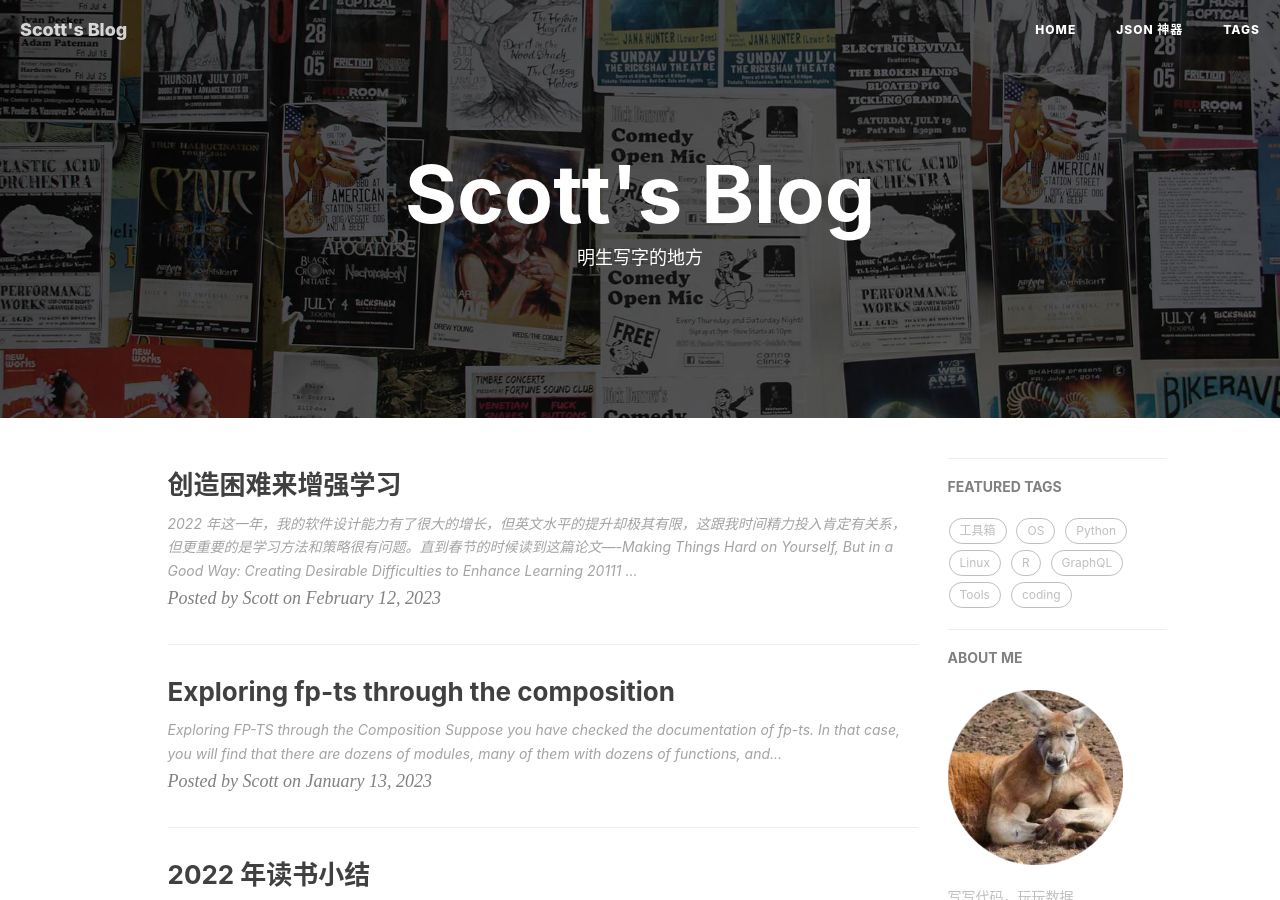
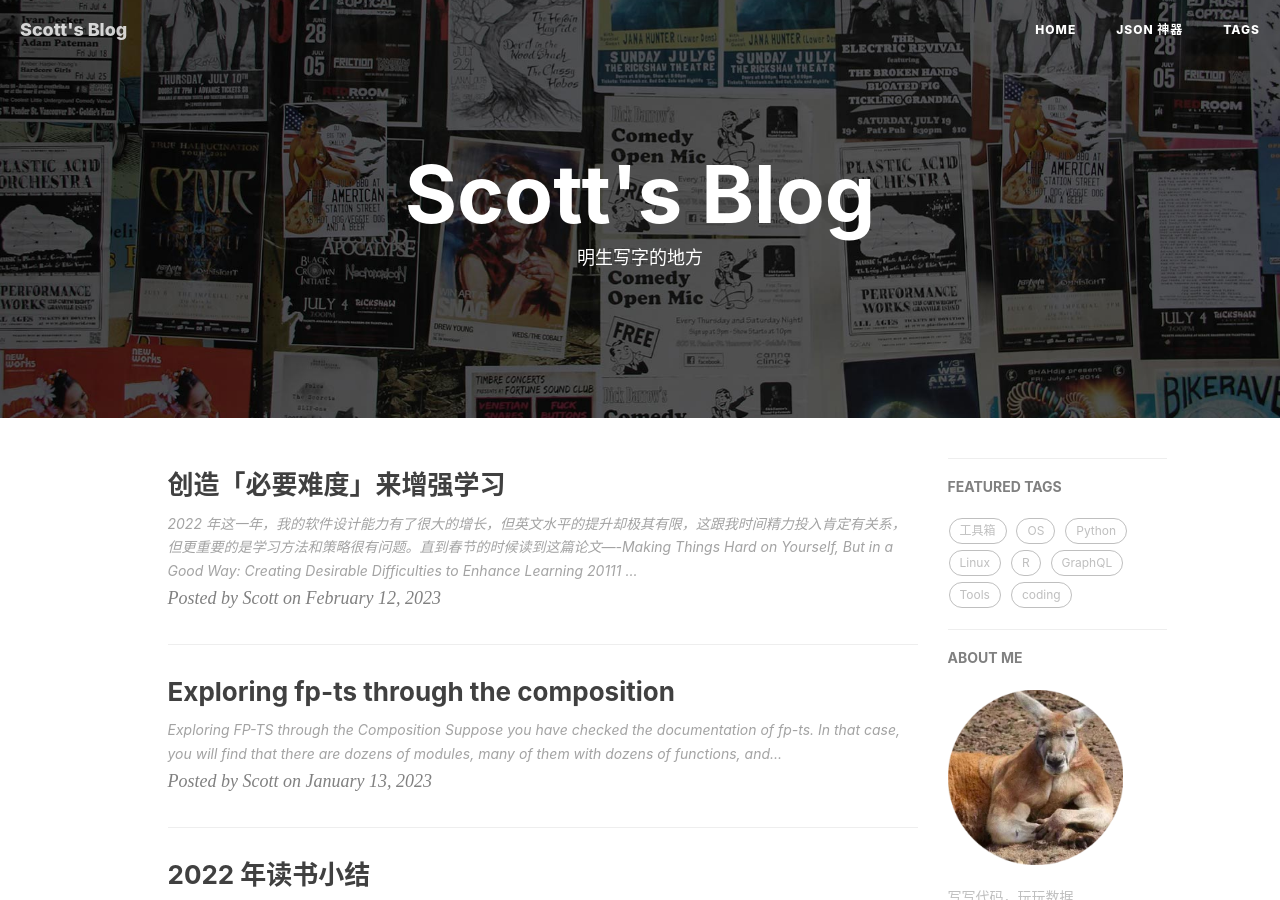
Before and after one commit to scottming/scottming.github.io, a Jekyll site: the page built from index.html, in a window 1280 px wide and 900 px high. Built offline with Jekyll 4.4.1, drawn with Linux system fonts in a browser that asks for light colours; nearby versions of some CDN libraries; the list of posts is cut into pages by our own code; comment, search, counter and statistics services are not loaded.

Commit message:
Rename title

```diff
--- a/_posts/2023-02-12-desirable_difficulty.md
+++ b/_posts/2023-02-12-desirable_difficulty.md
@@ -1,6 +1,6 @@
 ---
 layout: post
-title: 创造困难来增强学习
+title: 创造「必要难度」来增强学习
 subtitle:
 date:       2023-02-12
 author:     "Scott"
```
